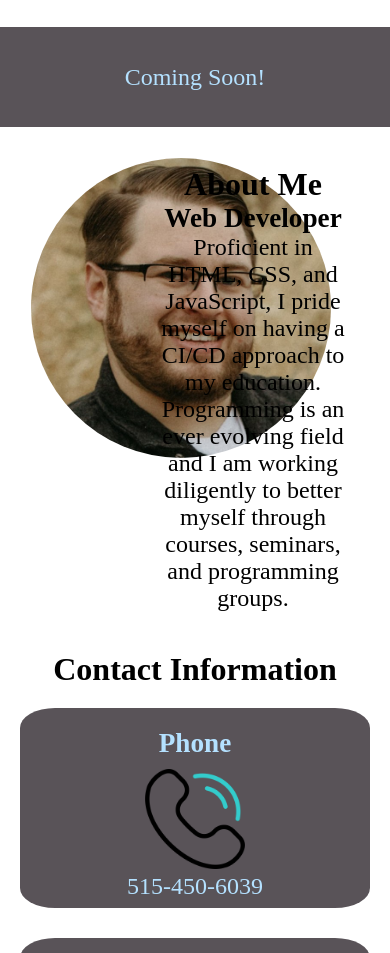
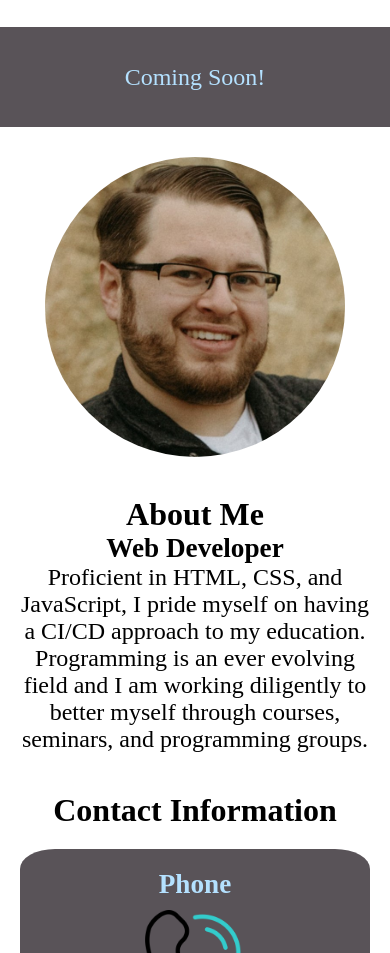
Before and after one commit to jschoff155/Jacob_Schoff_Portfolio_Page, a plain HTML site: page index.html in a window 390 px wide. Shown: the part 3770-4723 px from the top of the page. Drawn offline with Linux system fonts and the light colour scheme.

Commit message:
Fixed aboutMe formatting

```diff
--- a/Portfolio.css
+++ b/Portfolio.css
@@ -176,26 +176,25 @@
     #aboutMeArea{
         column-count: 2;
         display:flex;
+        flex-direction: column;
+        justify-content: center;
     }
     #aboutMePhotoSide{
         display:flex;
-        width:40%;
+        justify-content: center;
     }
     #aboutMePhoto{
+        display:block;
         height:300px;
         width:300px;
         border-radius: 50%;
-        margin-left:20%;
-        margin-right:20%;
-        margin-top:20%;
-
+        margin-top:30px;
     }
     #aboutMeTextSide{
+        display:block;
         margin-top:10%;
-        width:60%;
-    }
-    #aboutMeTextSide{
-        margin-right:40px;
+        margin-left:20px;
+        margin-right:20px;
     }
     #contactAreaHeader{
         text-align: center;
@@ -390,7 +389,7 @@
     }
     #aboutMeTextSide{
         margin-top:10%;
-        width:60%;
+        width:100%;
     }
     #aboutMeTextSide{
         margin-right:40px;
```
